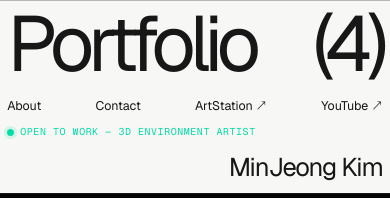
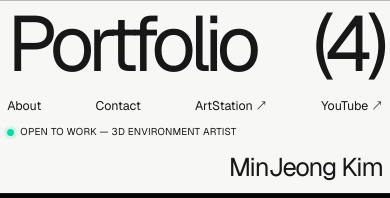
Before and after one commit to rohyunsang/kimminjeong-portfolio, a Next.js app: page / in a window 390 px wide. Shown: the top 198 px of the page. Built offline with nearby package versions, Linux system fonts and the light colour scheme.

Commit message:
Restore header status typography

```diff
--- a/src/app/globals.css
+++ b/src/app/globals.css
@@ -96,10 +96,9 @@ a {
   display: flex;
   align-items: center;
   gap: 0.48rem;
-  color: #00dca6;
-  font-family: var(--font-geist-mono), monospace;
+  color: var(--foreground);
   font-size: clamp(0.68rem, 0.82vw, 0.8rem);
-  letter-spacing: 0.08em;
+  letter-spacing: 0.025em;
   line-height: 1;
   white-space: nowrap;
 }
@@ -979,7 +978,7 @@ a {
   .catalog-status {
     gap: 0.4rem;
     font-size: 0.62rem;
-    letter-spacing: 0.06em;
+    letter-spacing: 0.025em;
   }
 
   .catalog-status::before {
```
